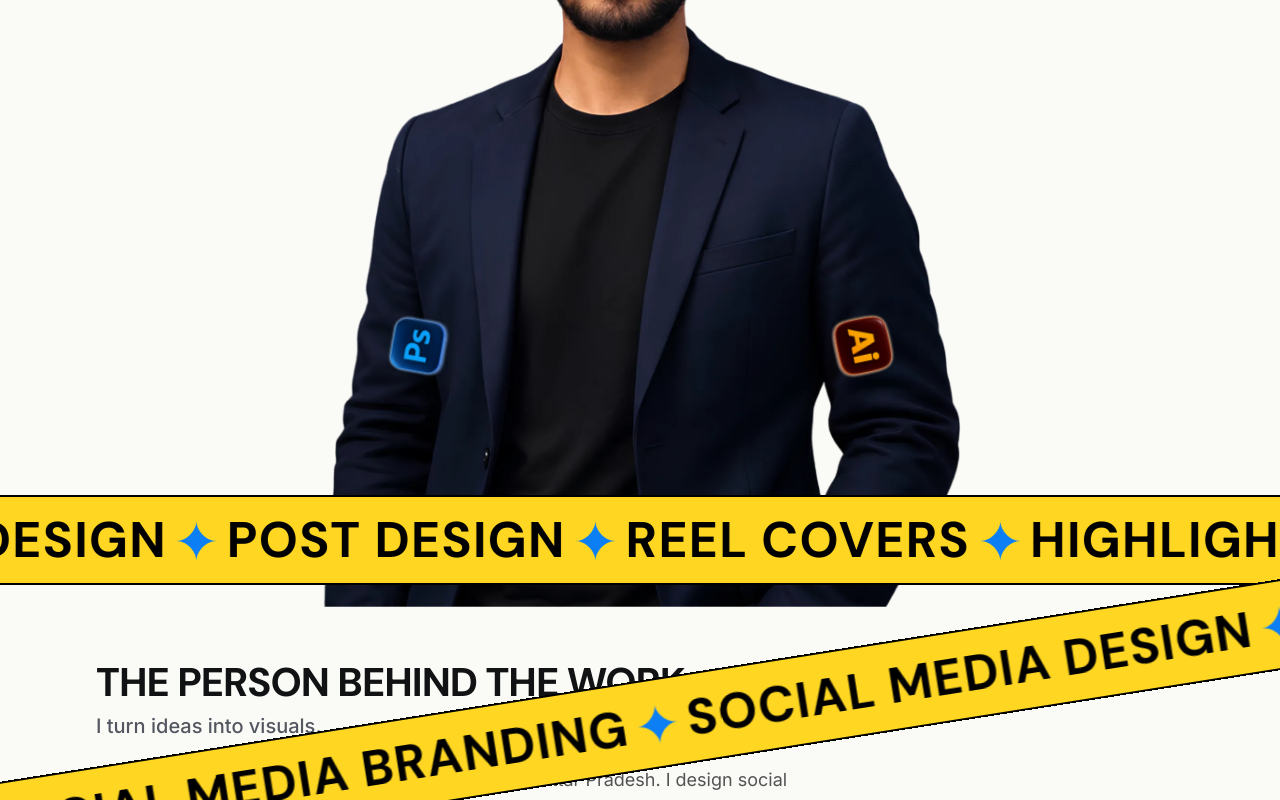
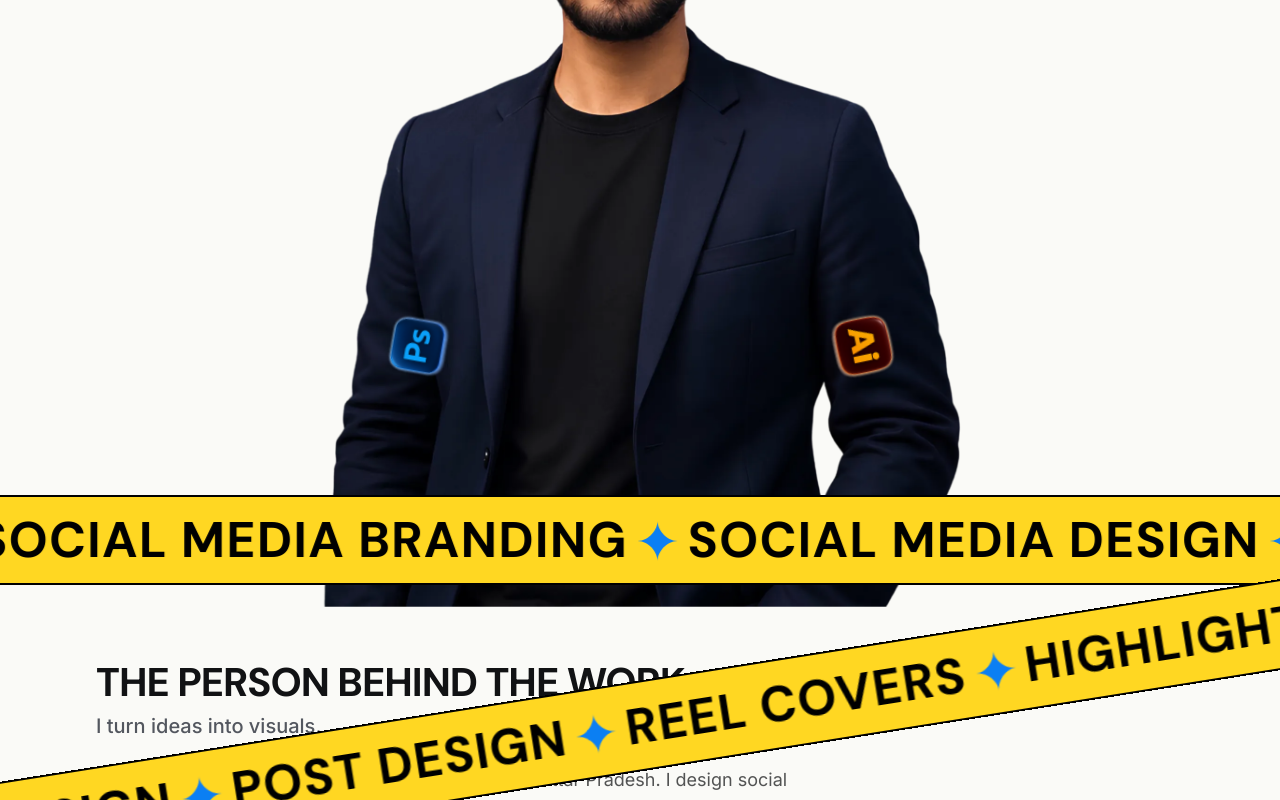
Before and after one commit to vanshdigitals/Portfolio, a React (Vite) app: page / in a window 1280 px wide. Shown: the part 680-1480 px from the top of the page. Built offline with nearby package versions, Linux system fonts and the light colour scheme.

Commit message:
Swap animation direction of marquee strips

```diff
--- a/src/components/Hero.jsx
+++ b/src/components/Hero.jsx
@@ -391,7 +391,7 @@ export default function Hero() {
               overflow-hidden
             "
           >
-            <div className="flex w-max shrink-0 motion-safe:animate-marquee will-change-transform">
+            <div className="flex w-max shrink-0 motion-safe:animate-marquee will-change-transform" style={{ animationDirection: 'reverse' }}>
               <MarqueeContent />
               <MarqueeContent ariaHidden={true} />
             </div>
@@ -412,7 +412,7 @@ export default function Hero() {
               overflow-hidden
             "
           >
-            <div className="flex w-max shrink-0 motion-safe:animate-marquee will-change-transform" style={{ animationDirection: 'reverse' }}>
+            <div className="flex w-max shrink-0 motion-safe:animate-marquee will-change-transform">
               <MarqueeContent />
               <MarqueeContent ariaHidden={true} />
             </div>
```
